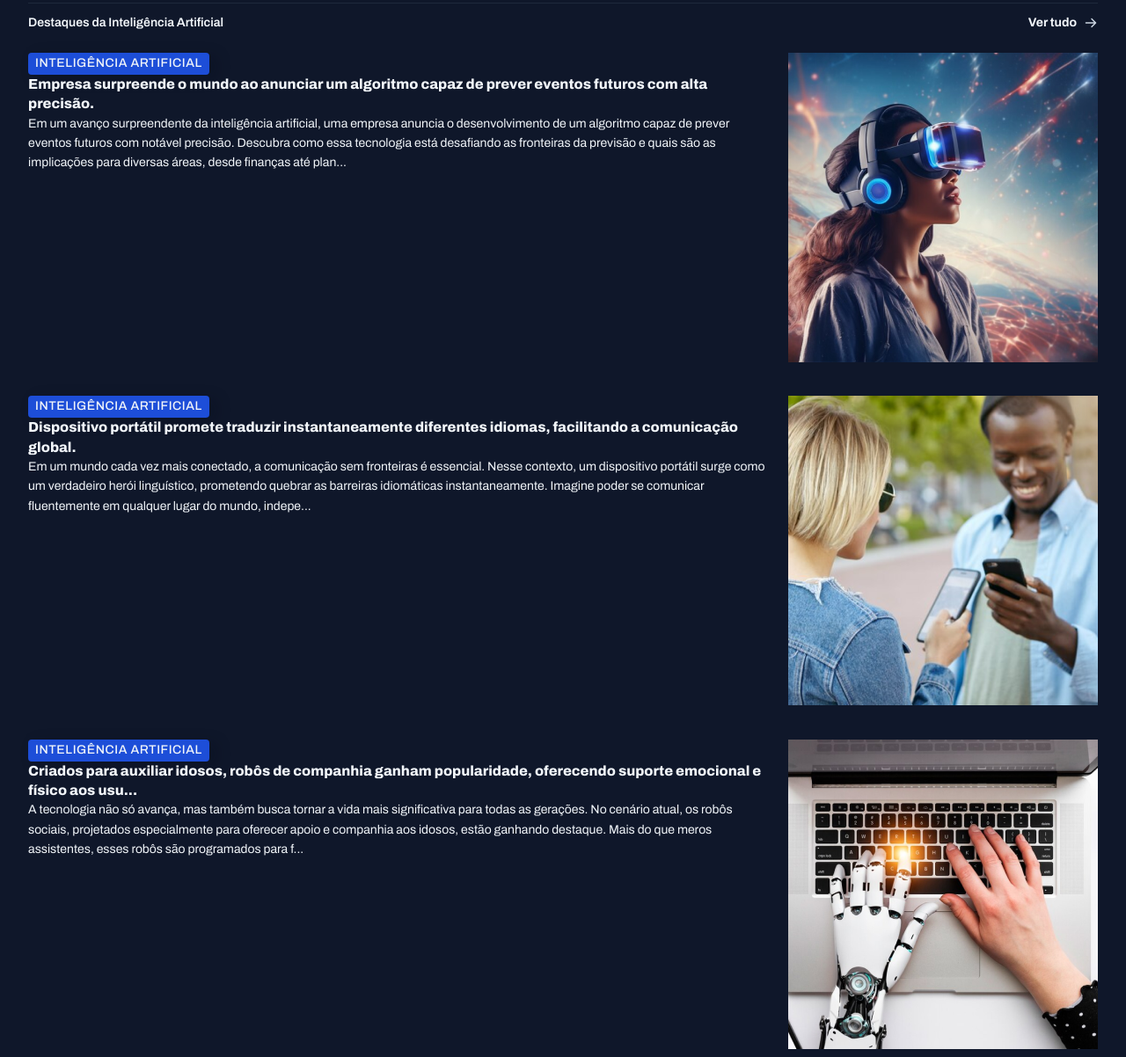
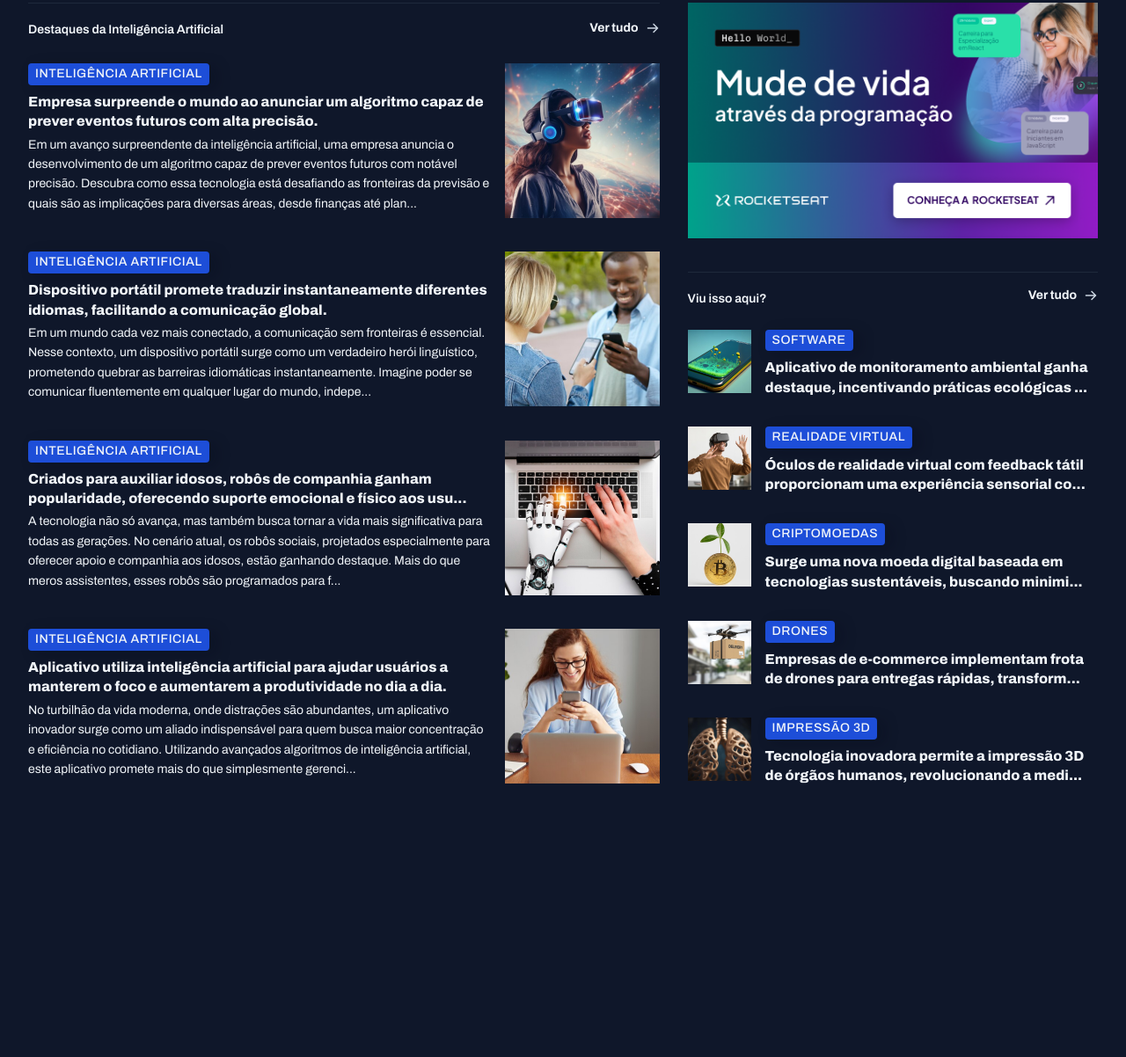
Before and after one commit to mdouracyfreire/portal-noticias, a plain HTML site: page index.html in a window 1280 px wide. Shown: the part 1051-2253 px from the top of the page at 88% size. After the commit the page ends 1989 px from the top, so only its background shows below. Drawn offline with Linux system fonts and the light colour scheme.

Commit message:
estilizando as últimas seções

```diff
--- a/index.html
+++ b/index.html
@@ -184,7 +184,7 @@
       </div>
     </section>
 
-    <div>
+    <aside>
       <div id="ads">
         <img src="./assets/Ads.png" alt="">
       </div>
@@ -206,7 +206,7 @@
 
             <div>
               <span class="content-tag">Software</span>
-              <h3 class="text-xl">Aplicativo de monitoramento ambiental ganha destaque, incentivando práticas ecológicas e pro...</h3>
+              <h3 class="text-xl">Aplicativo de monitoramento ambiental ganha destaque, incentivando práticas ecológicas ...</h3>
             </div>
           </article>
 
@@ -217,7 +217,7 @@
 
             <div>
               <span class="content-tag">Realidade Virtual</span>
-              <h3 class="text-xl">Óculos de realidade virtual com feedback tátil proporcionam uma experiência sensorial complet...</h3>
+              <h3 class="text-xl">Óculos de realidade virtual com feedback tátil proporcionam uma experiência sensorial co...</h3>
             </div>
           </article>
 
@@ -228,7 +228,7 @@
 
             <div>
               <span class="content-tag">Criptomoedas</span>
-              <h3 class="text-xl">Surge uma nova moeda digital baseada em tecnologias sustentáveis, buscando minimizar o i...</h3>
+              <h3 class="text-xl">Surge uma nova moeda digital baseada em tecnologias sustentáveis, buscando minimi...</h3>
             </div>
           </article>
 
@@ -239,7 +239,7 @@
 
             <div>
               <span class="content-tag">Drones</span>
-              <h3 class="text-xl">Empresas de e-commerce implementam frota de drones para entregas rápidas, transformando o ce...</h3>
+              <h3 class="text-xl">Empresas de e-commerce implementam frota de drones para entregas rápidas, transform...</h3>
             </div>
           </article>
 
@@ -250,12 +250,12 @@
 
             <div>
               <span class="content-tag">Impressão 3D</span>
-              <h3 class="text-xl">Tecnologia inovadora permite a impressão 3D de órgãos humanos, revolucionando a medicina e a li...</h3>
+              <h3 class="text-xl">Tecnologia inovadora permite a impressão 3D de órgãos humanos, revolucionando a medi...</h3>
             </div>
           </article>
         </div>
       </section>
-    </div>
+    </aside>
   </main>
 </body>
 
--- a/styles/global.css
+++ b/styles/global.css
@@ -57,8 +57,17 @@ img{
 }
 
 main{
-  margin-top: 40px;
-  gap: 80px;
+  margin-block: 40px;
+  row-gap: 80px;
+  column-gap: 32px;
+
+  grid-template-columns: 2fr 1.3fr;
+
+  grid-template-areas:
+    "featured featured"
+    "weekly weekly"
+    "ai aside"
+  ;
 }
 
 .content-tag{
--- a/styles/sections.css
+++ b/styles/sections.css
@@ -21,6 +21,8 @@ section header{
 }
 
 #featured{
+  grid-area: featured;
+
   img{
     height: 100%;
     object-fit: cover;
@@ -60,6 +62,8 @@ section header{
 }
 
 #weekly{
+  grid-area: weekly;
+
   &>div{
     grid-template-columns: repeat(4, 292px);
   }
@@ -83,3 +87,35 @@ section header{
     }
   }
 }
+
+#ai{
+  grid-area: ai;
+
+  img{
+    width: 176px;
+    aspect-ratio: 1/1;
+    object-fit: cover;
+  }
+
+  h3{
+    margin-block: 8px 4px;
+  }
+}
+
+aside{
+  grid-area: aside;
+}
+
+#more{
+  margin-top: 32px;
+
+  h3{
+    margin-top: 8px;
+  }
+
+  img{
+    width: 72px;
+    aspect-ratio: 1/1;
+    object-fit: cover;
+  }
+}
```
